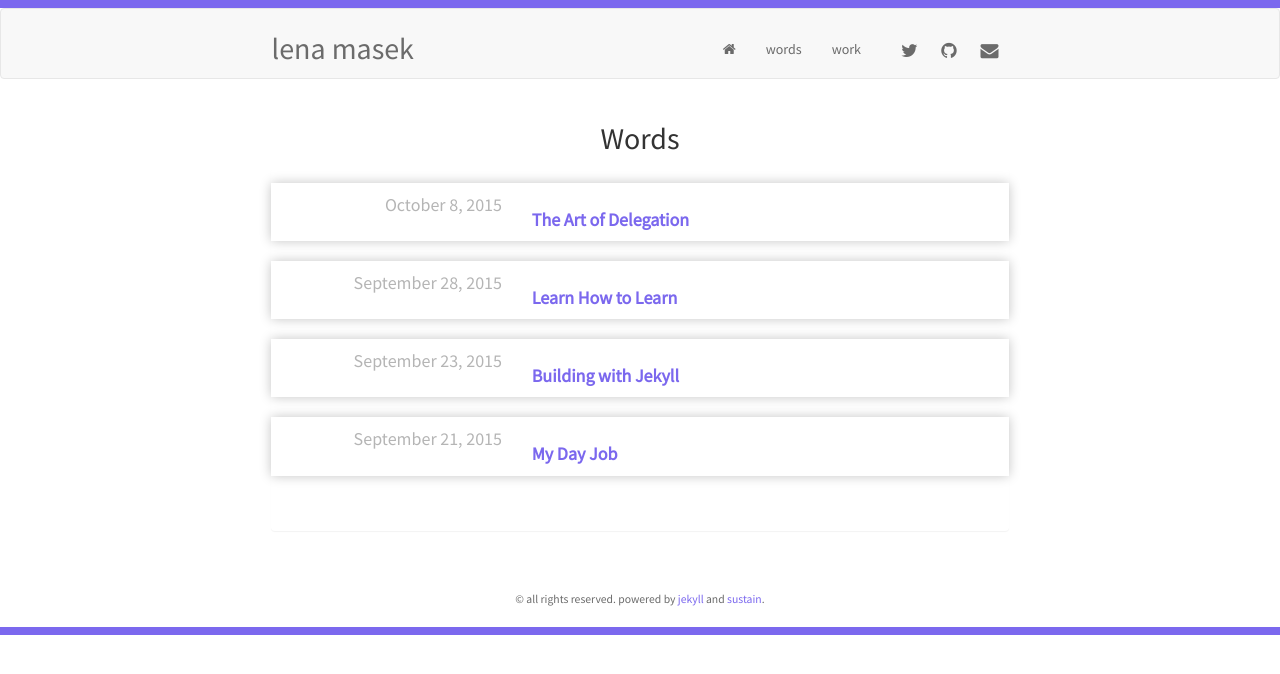
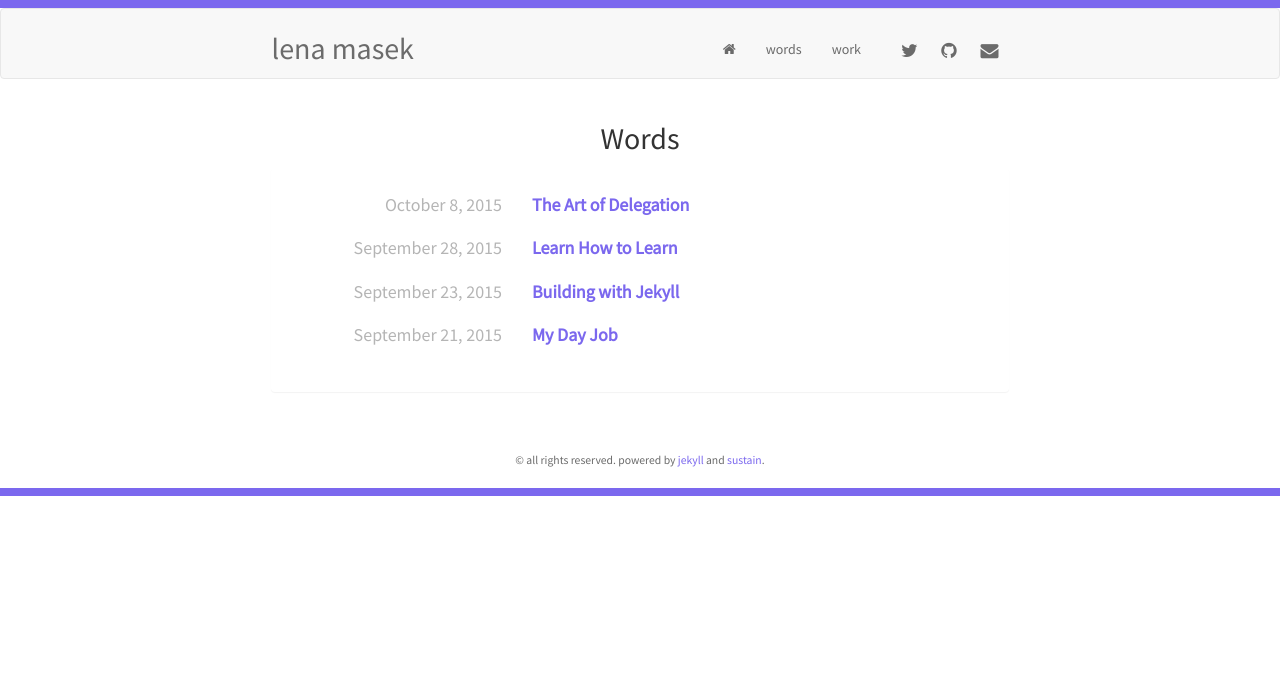
Before and after one commit to lenamasek/lenamasek.github.io, a Jekyll site: the page built from blog.html, in a window 1280 px wide. Shown: the top 674 px of the page. Built offline with Jekyll 4.4.1, drawn with Linux system fonts in a browser that asks for light colours; nearby versions of some CDN libraries.

Commit message:
taking away panel css

```diff
--- a/static/css/main.css
+++ b/static/css/main.css
@@ -225,24 +225,11 @@ border-left: 5px solid mediumslateblue
   padding-top: -10px;
   text-align: left;
 }
-.panel-body .row {
-	margin-bottom:20px;
-  box-shadow: 0px 0px 11px #C5C5C5;
-}
-.panel-body .row div {
- padding-left:0px ;
-}
-.panel-body .row div:last-child {
- padding: 2% 2% 0 ;
-}
+
+
 @media screen and (max-width:767px) {
-  .panel-body .row div:last-child {
-    padding: 2% 4%;
-  }
-  .panel-body .row div {
- padding-left:0px ;
- padding-right:0px;
-}
+
+
 }
 .panel-body img {
 	margin:0;
```
